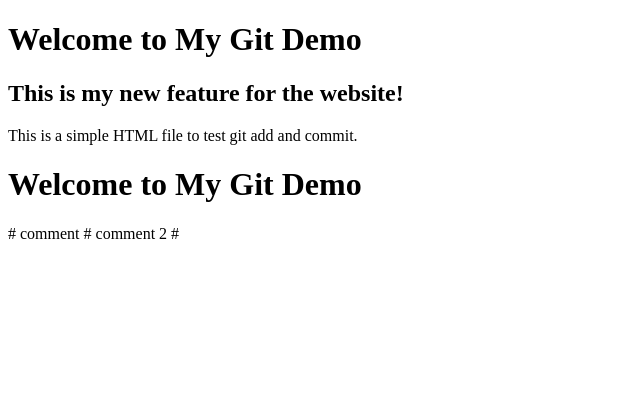
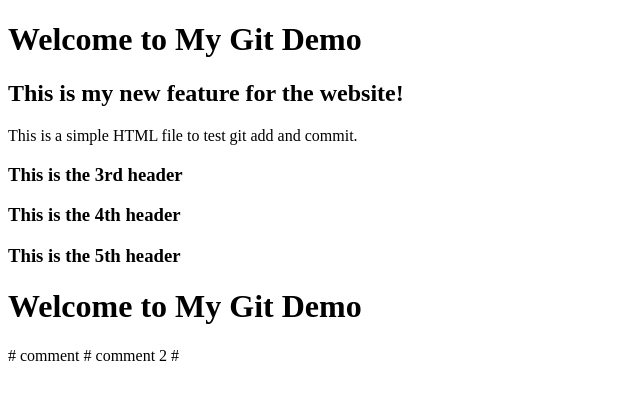
Before and after one commit to sekuvishisht2022/git-made-easy, a plain HTML site: page index.html in a window 1280 px wide. Shown: the whole page, without its empty margins (0-640 px from the left). Drawn offline with Linux system fonts and the light colour scheme.

Commit message:
5th header

```diff
--- a/index.html
+++ b/index.html
@@ -8,9 +8,12 @@
         <h1>Welcome to My Git Demo</h1>
         <h2>This is my new feature for the website!</h2>
         <p>This is a simple HTML file to test git add and commit.</p>
+        <h3>This is the 3rd header</h3>
+        <h3>This is the 4th header</h3>
+        <h3>This is the 5th header</h3>
     </body>
     <h1>Welcome to My Git Demo</h1>
-</html>
+    </html>
 
 # comment
 # comment 2
```
